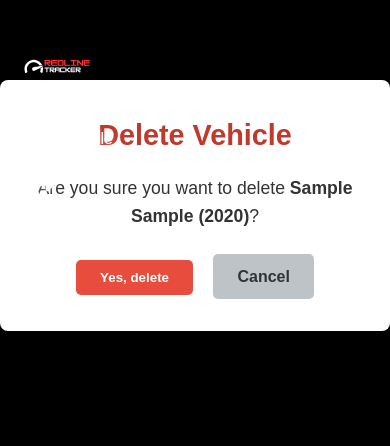
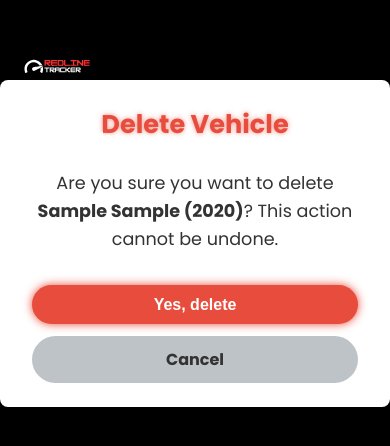
Before and after one commit to xiokevc/redline-tracker, a Django app: page /vehicles/1/delete/ in a window 390 px wide. Shown: the top 446 px of the page. Run offline with Django 4.2, Linux system fonts and the light colour scheme; a user stored in the database is signed in; tables that the repository leaves empty hold one stand-in row (values such as "Sample post").

Commit message:
revised vehicle delete css + add icon for base.html

```diff
--- a/static/tracker/css/vehicle_confirm_delete.css
+++ b/static/tracker/css/vehicle_confirm_delete.css
@@ -1,20 +1,21 @@
 .delete-vehicle-container {
-    max-width: 600px;
+    max-width: 500px;
     margin: 4rem auto;
-    padding: 2rem;
+    padding: 2.5rem 3rem;
     background-color: #ffffff;
     border-radius: 8px;
     box-shadow: 0 0 12px rgba(0, 0, 0, 0.1);
+    font-family: 'Poppins', sans-serif;
+    color: #333;
     text-align: center;
-    font-family: Arial, sans-serif;
-    color: #333;
 }
 
 .delete-vehicle-container h2 {
-    color: #c0392b;
-    margin-bottom: 1rem;
+    font-weight: 700;
     font-size: 1.8rem;
-    font-weight: 700;
+    margin-bottom: 1.5rem;
+    color: #e74c3c;
+    text-shadow: 0 0 5px rgba(231, 76, 60, 0.6);
 }
 
 .delete-vehicle-container p {
@@ -23,42 +24,73 @@
 }
 
 .delete-form {
-    margin-top: 1.5rem;
+    margin-top: 2rem;
+    display: flex;
+    justify-content: center;
+    gap: 1rem;
 }
 
 .btn-confirm {
-    padding: 0.6rem 1.5rem;
+    padding: 0.75rem 1.8rem;
     background-color: #e74c3c;
     color: white;
     font-weight: 700;
     border: none;
-    border-radius: 5px;
+    border-radius: 50px;
     cursor: pointer;
-    margin-right: 1rem;
-    transition: background-color 0.3s ease;
+    font-size: 1.1rem;
+    box-shadow: 0 0 10px #e74c3c;
+    transition: background-color 0.3s ease, box-shadow 0.3s ease, transform 0.15s ease;
 }
 
 .btn-confirm:hover,
 .btn-confirm:focus {
     background-color: #c0392b;
+    box-shadow: 0 0 20px #c0392b;
+    transform: translateY(-2px);
     outline: none;
 }
 
 .btn-cancel {
-    padding: 0.6rem 1.5rem;
+    padding: 0.75rem 1.8rem;
     background-color: #bdc3c7;
     color: #333;
+    font-weight: 700;
+    border-radius: 50px;
+    font-size: 1.1rem;
+    cursor: pointer;
+    border: none;
     text-decoration: none;
-    border-radius: 5px;
-    font-weight: 700;
-    transition: background-color 0.3s ease, color 0.3s ease;
-    cursor: pointer;
     display: inline-block;
+    transition: background-color 0.3s ease, color 0.3s ease, transform 0.15s ease;
 }
 
 .btn-cancel:hover,
 .btn-cancel:focus {
     background-color: #95a5a6;
     color: white;
+    transform: translateY(-2px);
     outline: none;
 }
+
+/* Responsive adjustments */
+@media (max-width: 768px) {
+    .delete-vehicle-container {
+        padding: 1.5rem 2rem;
+    }
+
+    .delete-vehicle-container h2 {
+        font-size: 1.6rem;
+    }
+
+    .btn-confirm,
+    .btn-cancel {
+        font-size: 1rem;
+        padding: 0.65rem 1.2rem;
+    }
+
+    .delete-form {
+        flex-direction: column;
+        gap: 0.75rem;
+    }
+}
--- a/tracker/templates/tracker/base.html
+++ b/tracker/templates/tracker/base.html
@@ -6,6 +6,10 @@
     <meta name="viewport" content="width=device-width, initial-scale=1.0">
 
     <title>{% block title %}Redline Tracker{% endblock %}</title>
+
+    <!-- Favicon -->
+    <link rel="icon" type="image/x-icon" href="{% static 'tracker/favicon.ico' %}">
+    <link rel="icon" type="image/png" href="{% static 'tracker/favicon.png' %}">
 
     <!-- Google Fonts -->
     <link href="https://fonts.googleapis.com/css2?family=Orbitron:wght@600;800&display=swap" rel="stylesheet">
--- a/tracker/templates/tracker/vehicle_confirm_delete.html
+++ b/tracker/templates/tracker/vehicle_confirm_delete.html
@@ -11,7 +11,10 @@
 {% block content %}
 <div class="delete-vehicle-container">
     <h2>Delete Vehicle</h2>
-    <p>Are you sure you want to delete <strong>{{ vehicle }}</strong>?</p>
+    <p>
+        Are you sure you want to delete <strong>{{ vehicle }}</strong>?
+        This action cannot be undone.
+    </p>
 
     <form method="post" class="delete-form">
         {% csrf_token %}
```
Also changed, not shown: readme.md, static/tracker/favicon.ico (added).
